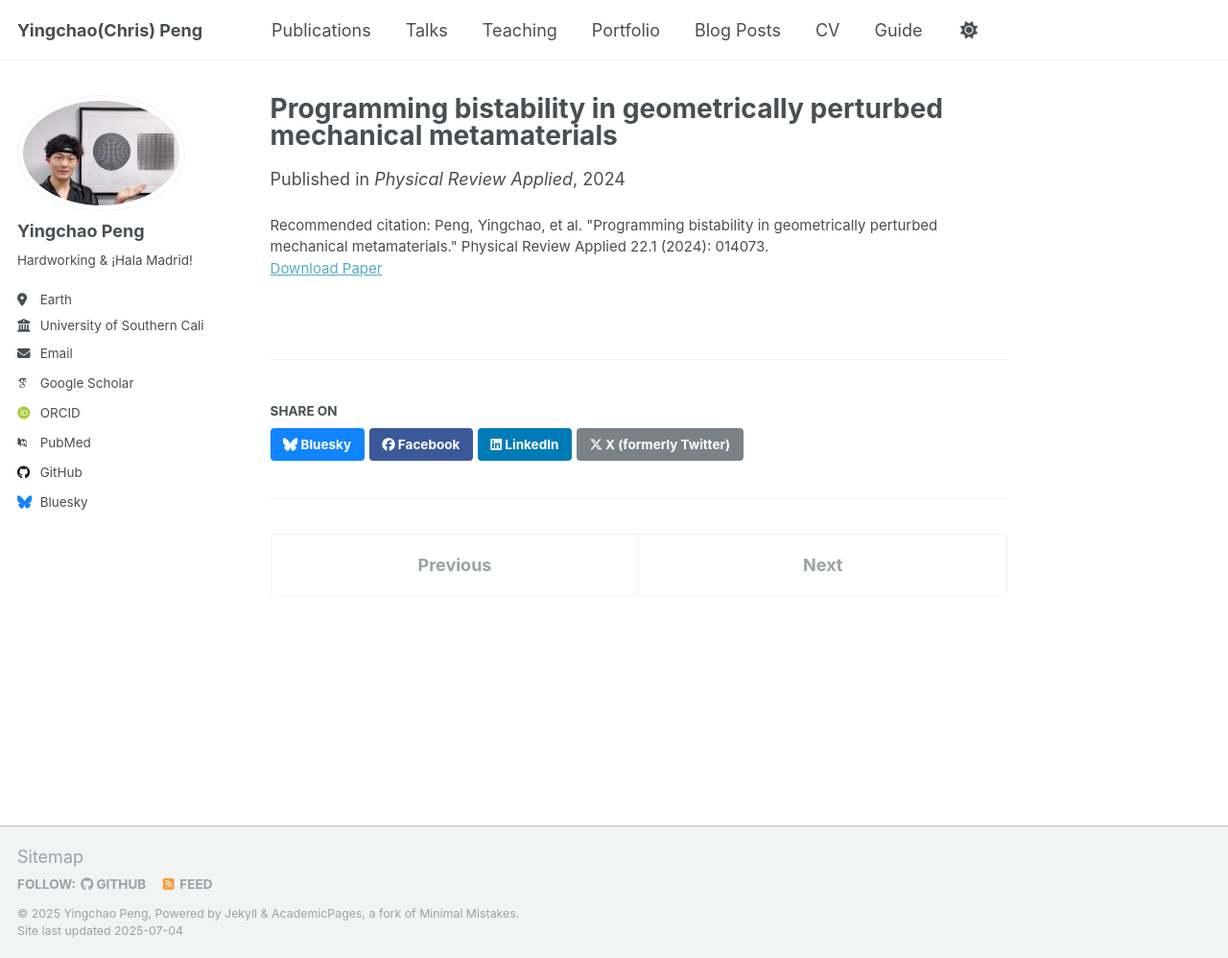
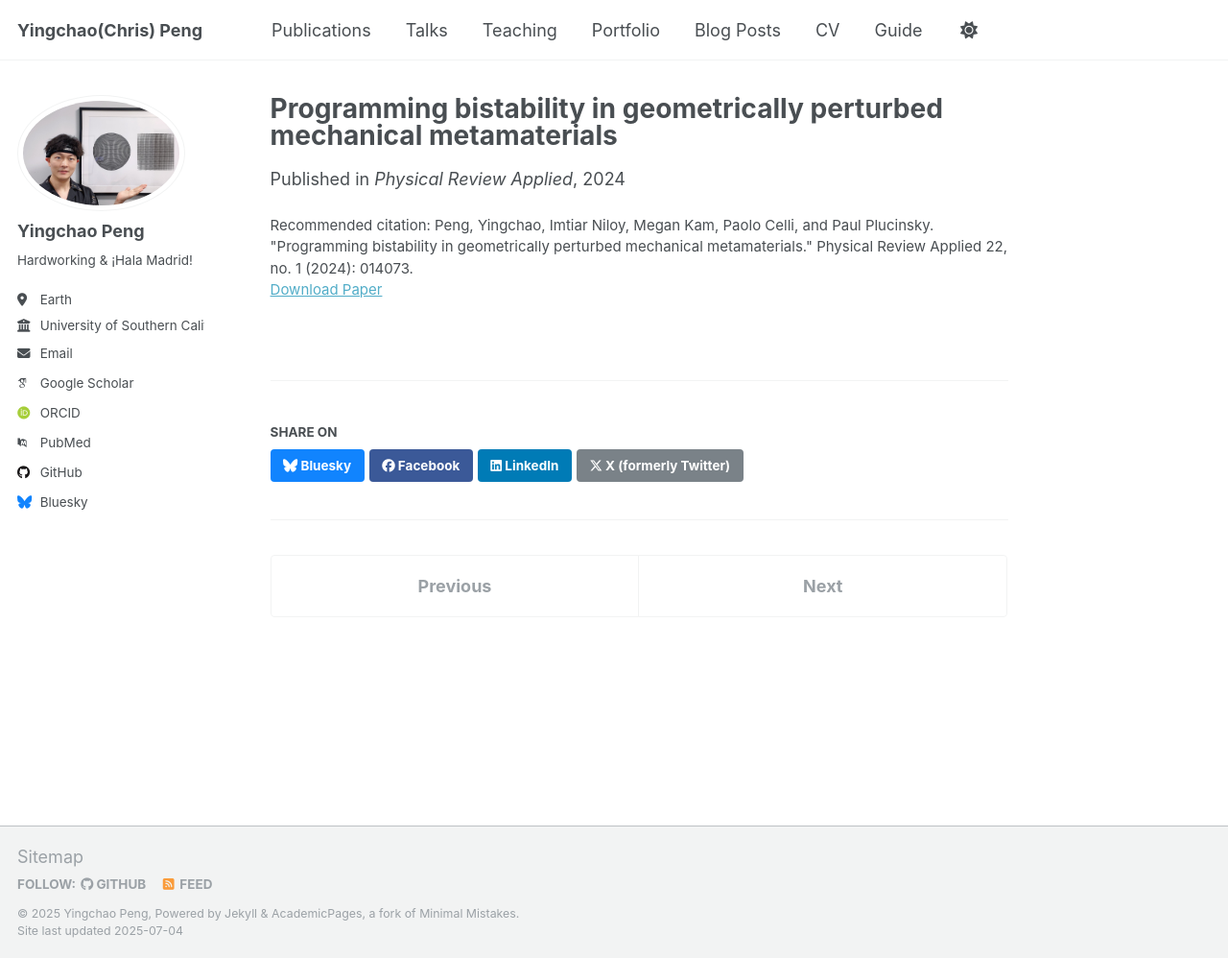
Before and after one commit to Hougeichao/Hougeichao.github.io, a Jekyll site: the page built from _publications/2024-aps-mechanical-metamaterials.md, in a window 1280 px wide and 998 px high. Shown: the whole window at 96% size. Built offline with Jekyll 4.4.1, drawn with Linux system fonts in a browser that asks for light colours; some web fonts are replaced.

Commit message:
Update 2024-aps-mechanical-metamaterials.md

```diff
--- a/_publications/2024-aps-mechanical-metamaterials.md
+++ b/_publications/2024-aps-mechanical-metamaterials.md
@@ -6,5 +6,5 @@ excerpt: ''
 date: 2024-07-29
 venue: 'Physical Review Applied'
 paperurl: 'https://journals.aps.org/prapplied/abstract/10.1103/PhysRevApplied.22.014073'
-citation: 'Peng, Yingchao, et al. "Programming bistability in geometrically perturbed mechanical metamaterials." Physical Review Applied 22.1 (2024): 014073.'
+citation: 'Peng, Yingchao, Imtiar Niloy, Megan Kam, Paolo Celli, and Paul Plucinsky. "Programming bistability in geometrically perturbed mechanical metamaterials." Physical Review Applied 22, no. 1 (2024): 014073.'
 ---
```
